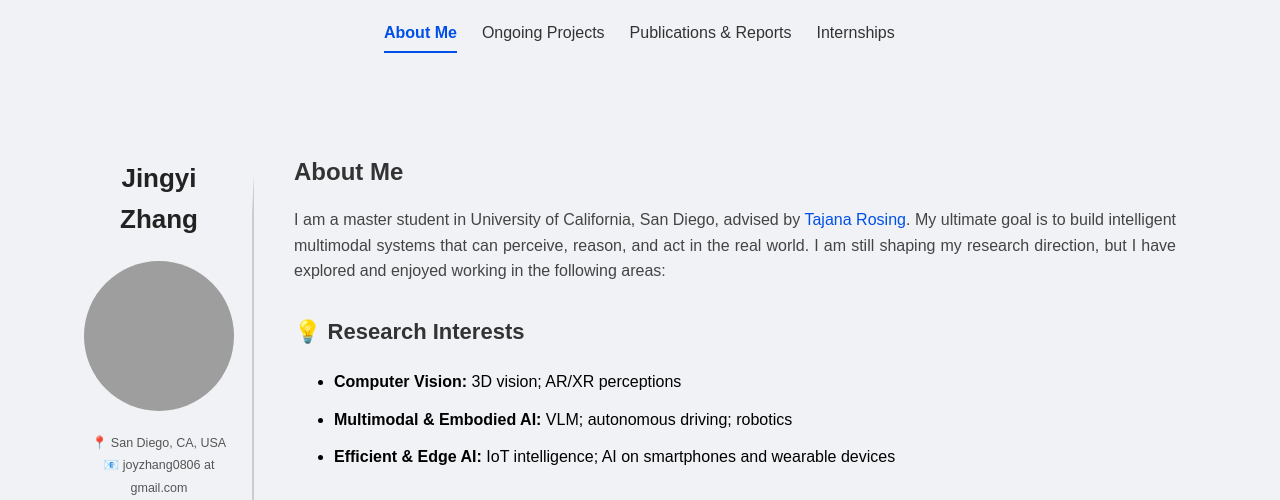
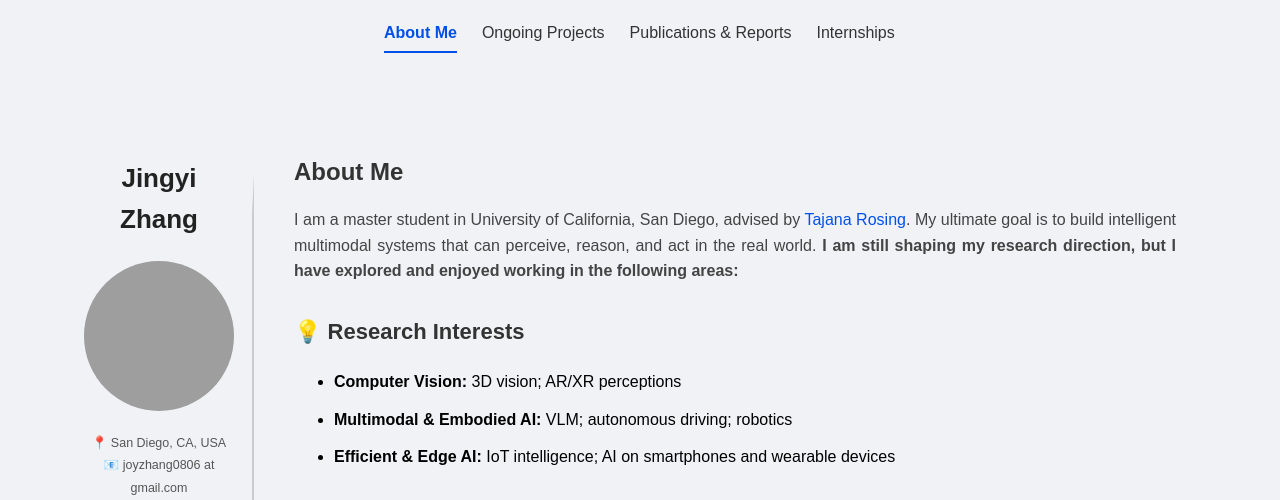
Before and after one commit to jennerz0/jennerz0.github.io, a plain HTML site: page index.html in a window 1280 px wide. Shown: the top 500 px of the page. Drawn offline with Linux system fonts and the light colour scheme; grey boxes are pictures that could not be loaded; some icons are missing.

Commit message:
modify bio

```diff
--- a/index.html
+++ b/index.html
@@ -323,7 +323,7 @@
                         <p>
                             I am a master student in University of California, San Diego, advised by <a href="https://cseweb.ucsd.edu/~trosing/">Tajana Rosing</a>.
                             My ultimate goal is to build intelligent multimodal systems that can perceive, reason, and act in the real world.
-                            I am still shaping my research direction, but I have explored and enjoyed working in the following areas:
+                            <strong>I am still shaping my research direction, but I have explored and enjoyed working in the following areas:</strong>
                         </p>
                         <h2 style="font-size: 22px; margin-top: 30px; margin-bottom: 15px;">💡 Research Interests</h2>
                         <p>
```
